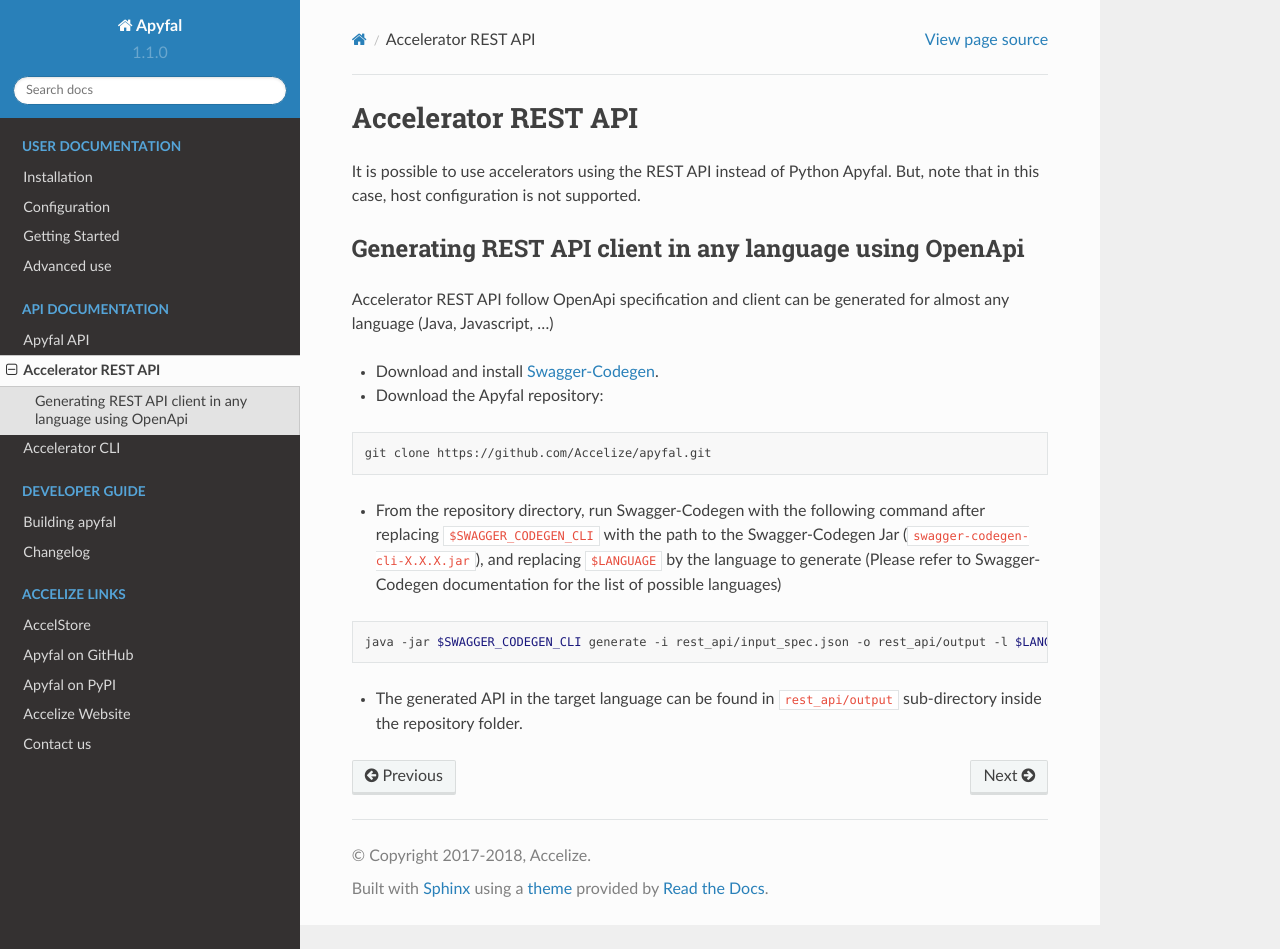
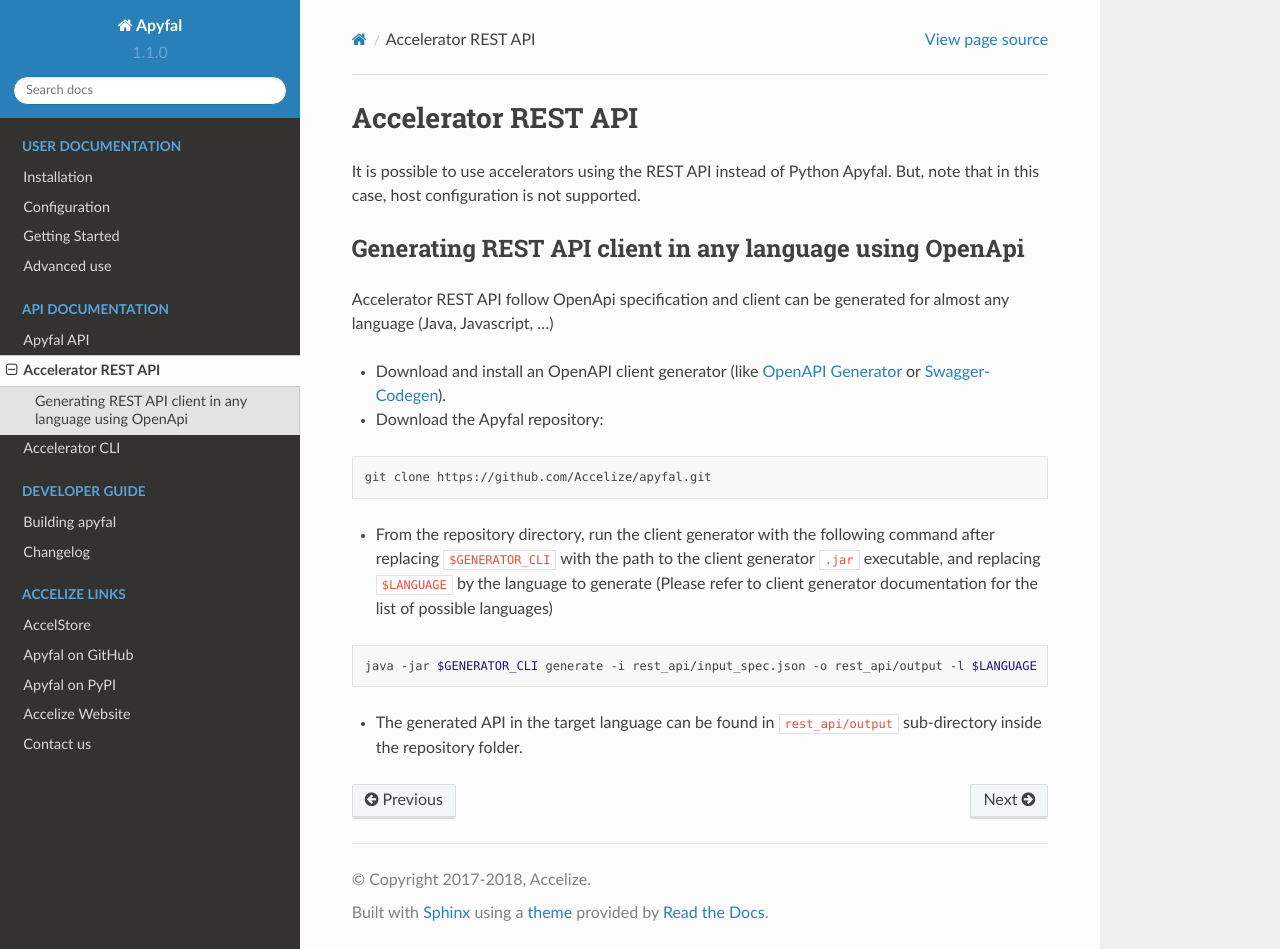
Before and after one commit to Accelize/apyfal, a Sphinx documentation site: the page built from docs/rest.rst, in a window 1280 px wide and 949 px high. Built offline with Sphinx 7.4.7 and the Read the Docs theme 2.0.0, drawn with Linux system fonts in a browser that asks for light colours; pages that are not in the unit, such as notebooks, are missing from menus.

Commit message:
Update OpenAPI REST generation documentation.

```diff
--- a/docs/rest.rst
+++ b/docs/rest.rst
@@ -10,24 +10,25 @@ Generating REST API client in any language using OpenApi
 Accelerator REST API follow OpenApi specification and client can be generated
 for almost any language (Java, Javascript, ...)
 
--  Download and install `Swagger-Codegen`_.
+-  Download and install an OpenAPI client generator (like `OpenAPI Generator`_ or `Swagger-Codegen`_).
 -  Download the Apyfal repository:
 
 .. code-block:: bash
 
     git clone https://github.com/Accelize/apyfal.git
 
--  From the repository directory, run Swagger-Codegen with the following
-   command after replacing ``$SWAGGER_CODEGEN_CLI`` with the path to the
-   Swagger-Codegen Jar (``swagger-codegen-cli-X.X.X.jar``), and
+-  From the repository directory, run the client generator with the following
+   command after replacing ``$GENERATOR_CLI`` with the path to the
+   client generator ``.jar`` executable, and
    replacing ``$LANGUAGE`` by the language to generate (Please refer to
-   Swagger-Codegen documentation for the list of possible languages)
+   client generator documentation for the list of possible languages)
 
 .. code-block:: bash
 
-    java -jar $SWAGGER_CODEGEN_CLI generate -i rest_api/input_spec.json -o rest_api/output -l $LANGUAGE
+    java -jar $GENERATOR_CLI generate -i rest_api/input_spec.json -o rest_api/output -l $LANGUAGE
 
 -  The generated API in the target language can be found in
    ``rest_api/output`` sub-directory inside the repository folder.
 
+.. _OpenAPI Generator: https://github.com/OpenAPITools/openapi-generator
 .. _Swagger-Codegen: https://github.com/swagger-api/swagger-codegen
```
